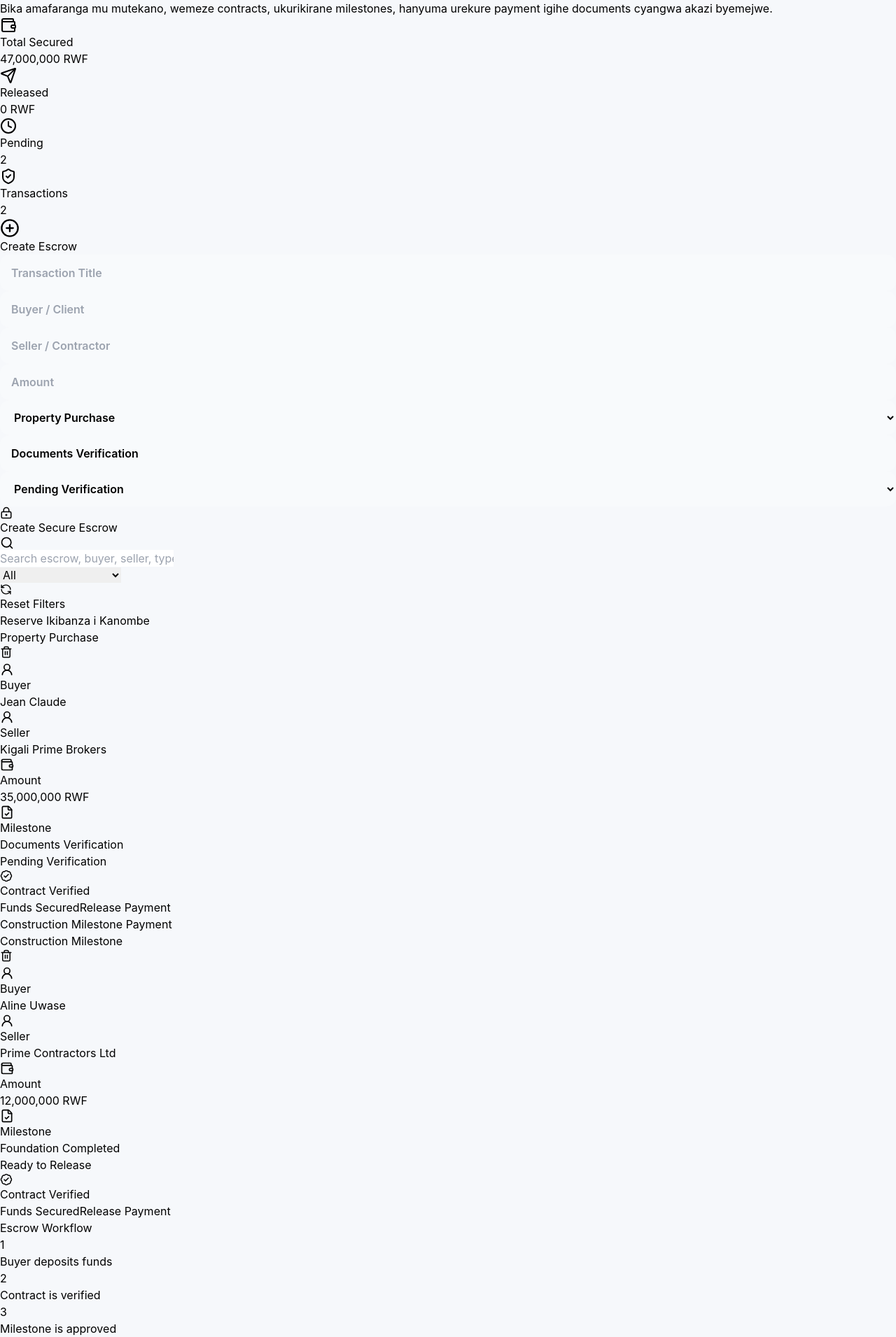
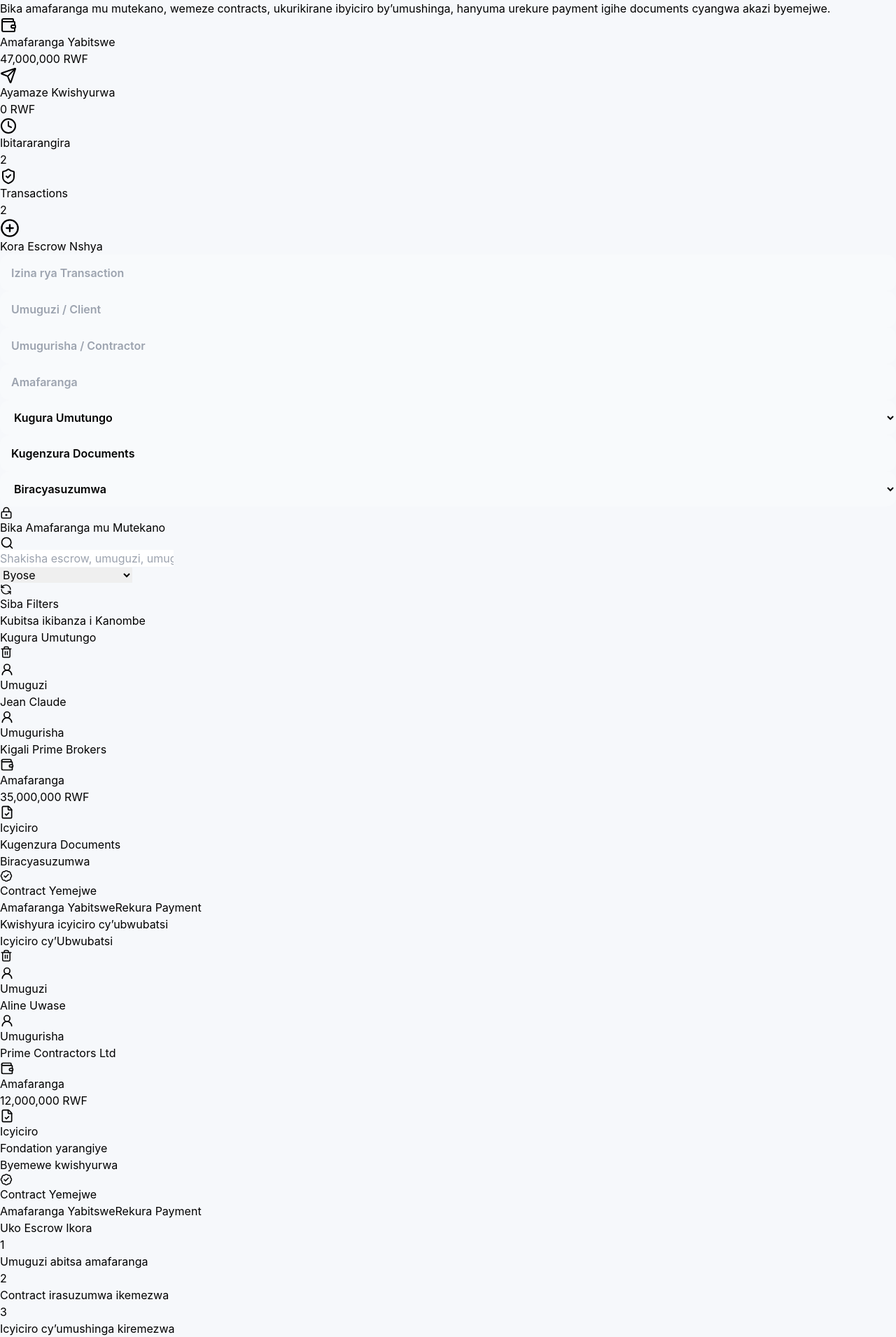
Before and after one commit to matitizo/buildwise, a React app in the folder frontend/: page /escrow in a window 1280 px wide. Shown: the part 470-2381 px from the top of the page at 70% size. Built offline with nearby package versions, Linux system fonts and the light colour scheme; the HTML template or start-up script is replaced by a standard one.

Commit message:
Translate escrow page to Kinyarwanda

```diff
--- a/frontend/src/pages/Escrow.jsx
+++ b/frontend/src/pages/Escrow.jsx
@@ -5,7 +5,6 @@ import {
   Wallet,
   UserRound,
   FileCheck,
-  CheckCircle,
   Clock,
   LockKeyhole,
   Send,
@@ -18,25 +17,25 @@ import {
 const defaultEscrows = [
   {
     id: "1",
-    title: "Reserve Ikibanza i Kanombe",
+    title: "Kubitsa ikibanza i Kanombe",
     buyer: "Jean Claude",
     seller: "Kigali Prime Brokers",
     amount: 35000000,
-    type: "Property Purchase",
-    milestone: "Documents Verification",
-    status: "Pending Verification",
+    type: "Kugura Umutungo",
+    milestone: "Kugenzura Documents",
+    status: "Biracyasuzumwa",
     contractVerified: true,
     createdAt: "2026-05-18",
   },
   {
     id: "2",
-    title: "Construction Milestone Payment",
+    title: "Kwishyura icyiciro cy’ubwubatsi",
     buyer: "Aline Uwase",
     seller: "Prime Contractors Ltd",
     amount: 12000000,
-    type: "Construction Milestone",
-    milestone: "Foundation Completed",
-    status: "Ready to Release",
+    type: "Icyiciro cy’Ubwubatsi",
+    milestone: "Fondation yarangiye",
+    status: "Byemewe kwishyurwa",
     contractVerified: true,
     createdAt: "2026-05-20",
   },
@@ -47,25 +46,25 @@ const emptyForm = {
   buyer: "",
   seller: "",
   amount: "",
-  type: "Property Purchase",
-  milestone: "Documents Verification",
-  status: "Pending Verification",
+  type: "Kugura Umutungo",
+  milestone: "Kugenzura Documents",
+  status: "Biracyasuzumwa",
   contractVerified: true,
 };
 
 const statuses = [
-  "Pending Verification",
-  "Funds Secured",
-  "Ready to Release",
-  "Released",
-  "Disputed",
+  "Biracyasuzumwa",
+  "Amafaranga yabitswe",
+  "Byemewe kwishyurwa",
+  "Yishyuwe",
+  "Hari ikibazo",
 ];
 
 const types = [
-  "Property Purchase",
-  "Property Rent",
-  "Construction Milestone",
-  "Materials Payment",
+  "Kugura Umutungo",
+  "Gukodesha Umutungo",
+  "Icyiciro cy’Ubwubatsi",
+  "Kwishyura Ibikoresho",
 ];
 
 export default function Escrow() {
@@ -76,7 +75,7 @@ export default function Escrow() {
 
   const [form, setForm] = useState(emptyForm);
   const [search, setSearch] = useState("");
-  const [statusFilter, setStatusFilter] = useState("All");
+  const [statusFilter, setStatusFilter] = useState("Byose");
 
   useEffect(() => {
     localStorage.setItem("buildwise_escrows", JSON.stringify(escrows));
@@ -91,7 +90,7 @@ export default function Escrow() {
         item.type.toLowerCase().includes(search.toLowerCase());
 
       const matchStatus =
-        statusFilter === "All" || item.status === statusFilter;
+        statusFilter === "Byose" || item.status === statusFilter;
 
       return matchSearch && matchStatus;
     });
@@ -103,12 +102,10 @@ export default function Escrow() {
   );
 
   const releasedTotal = escrows
-    .filter((item) => item.status === "Released")
+    .filter((item) => item.status === "Yishyuwe")
     .reduce((sum, item) => sum + Number(item.amount || 0), 0);
 
-  const pendingCount = escrows.filter(
-    (item) => item.status !== "Released"
-  ).length;
+  const pendingCount = escrows.filter((item) => item.status !== "Yishyuwe").length;
 
   function money(value) {
     return `${Number(value || 0).toLocaleString()} RWF`;
@@ -135,7 +132,7 @@ export default function Escrow() {
   function releasePayment(id) {
     setEscrows(
       escrows.map((item) =>
-        item.id === id ? { ...item, status: "Released" } : item
+        item.id === id ? { ...item, status: "Yishyuwe" } : item
       )
     );
   }
@@ -143,21 +140,21 @@ export default function Escrow() {
   function markFundsSecured(id) {
     setEscrows(
       escrows.map((item) =>
-        item.id === id ? { ...item, status: "Funds Secured" } : item
+        item.id === id ? { ...item, status: "Amafaranga yabitswe" } : item
       )
     );
   }
 
   function resetFilters() {
     setSearch("");
-    setStatusFilter("All");
+    setStatusFilter("Byose");
   }
 
   function statusClass(status) {
-    if (status === "Released") return "bg-emerald-600 text-white";
-    if (status === "Ready to Release") return "bg-pink-600 text-white";
-    if (status === "Funds Secured") return "bg-blue-600 text-white";
-    if (status === "Disputed") return "bg-red-500 text-white";
+    if (status === "Yishyuwe") return "bg-emerald-600 text-white";
+    if (status === "Byemewe kwishyurwa") return "bg-pink-600 text-white";
+    if (status === "Amafaranga yabitswe") return "bg-blue-600 text-white";
+    if (status === "Hari ikibazo") return "bg-red-500 text-white";
     return "bg-yellow-400 text-[#050816]";
   }
 
@@ -167,19 +164,20 @@ export default function Escrow() {
         <p className="text-pink-500 font-black mb-3">BUILDWISE ESCROW</p>
 
         <h1 className="text-4xl md:text-5xl font-black mb-4">
-          Secure payments for property and construction.
+          Kwishyura mu mutekano ku mitungo no ku mishinga y’ubwubatsi.
         </h1>
 
         <p className="text-slate-300 max-w-3xl leading-8">
-          Bika amafaranga mu mutekano, wemeze contracts, ukurikirane milestones,
-          hanyuma urekure payment igihe documents cyangwa akazi byemejwe.
+          Bika amafaranga mu mutekano, wemeze contracts, ukurikirane ibyiciro
+          by’umushinga, hanyuma urekure payment igihe documents cyangwa akazi
+          byemejwe.
         </p>
       </section>
 
       <section className="grid md:grid-cols-4 gap-5 mb-8">
-        <StatCard icon={Wallet} label="Total Secured" value={money(totalSecured)} />
-        <StatCard icon={Send} label="Released" value={money(releasedTotal)} />
-        <StatCard icon={Clock} label="Pending" value={pendingCount} />
+        <StatCard icon={Wallet} label="Amafaranga Yabitswe" value={money(totalSecured)} />
+        <StatCard icon={Send} label="Ayamaze Kwishyurwa" value={money(releasedTotal)} />
+        <StatCard icon={Clock} label="Ibitararangira" value={pendingCount} />
         <StatCard icon={ShieldCheck} label="Transactions" value={escrows.length} />
       </section>
 
@@ -187,13 +185,13 @@ export default function Escrow() {
         <section className="bg-white border border-slate-200 rounded-[28px] p-6 shadow-sm">
           <div className="flex items-center gap-3 mb-6">
             <PlusCircle className="text-pink-600" size={28} />
-            <h2 className="text-3xl font-black">Create Escrow</h2>
+            <h2 className="text-3xl font-black">Kora Escrow Nshya</h2>
           </div>
 
           <form onSubmit={createEscrow} className="space-y-4">
             <input
               required
-              placeholder="Transaction Title"
+              placeholder="Izina rya Transaction"
               value={form.title}
               onChange={(e) => setForm({ ...form, title: e.target.value })}
               className="input"
@@ -201,7 +199,7 @@ export default function Escrow() {
 
             <input
               required
-              placeholder="Buyer / Client"
+              placeholder="Umuguzi / Client"
               value={form.buyer}
               onChange={(e) => setForm({ ...form, buyer: e.target.value })}
               className="input"
@@ -209,7 +207,7 @@ export default function Escrow() {
 
             <input
               required
-              placeholder="Seller / Contractor"
+              placeholder="Umugurisha / Contractor"
               value={form.seller}
               onChange={(e) => setForm({ ...form, seller: e.target.value })}
               className="input"
@@ -218,7 +216,7 @@ export default function Escrow() {
             <input
               required
               type="number"
-              placeholder="Amount"
+              placeholder="Amafaranga"
               value={form.amount}
               onChange={(e) => setForm({ ...form, amount: e.target.value })}
               className="input"
@@ -236,7 +234,7 @@ export default function Escrow() {
 
             <input
               required
-              placeholder="Milestone / Reason"
+              placeholder="Icyiciro / Impamvu yo kwishyura"
               value={form.milestone}
               onChange={(e) => setForm({ ...form, milestone: e.target.value })}
               className="input"
@@ -254,7 +252,7 @@ export default function Escrow() {
 
             <button className="w-full bg-pink-600 hover:bg-pink-700 text-white py-3 rounded-xl font-black flex items-center justify-center gap-2">
               <LockKeyhole size={18} />
-              Create Secure Escrow
+              Bika Amafaranga mu Mutekano
             </button>
           </form>
         </section>
@@ -267,7 +265,7 @@ export default function Escrow() {
                 <input
                   value={search}
                   onChange={(e) => setSearch(e.target.value)}
-                  placeholder="Search escrow, buyer, seller, type..."
+                  placeholder="Shakisha escrow, umuguzi, umugurisha..."
                   className="bg-transparent outline-none w-full font-semibold"
                 />
               </div>
@@ -277,7 +275,7 @@ export default function Escrow() {
                 onChange={(e) => setStatusFilter(e.target.value)}
                 className="bg-slate-50 rounded-xl px-4 py-3 outline-none font-semibold"
               >
-                <option>All</option>
+                <option>Byose</option>
                 {statuses.map((status) => (
                   <option key={status}>{status}</option>
                 ))}
@@ -289,7 +287,7 @@ export default function Escrow() {
               className="mt-4 border border-slate-300 px-4 py-2 rounded-xl font-black inline-flex items-center gap-2 hover:bg-slate-50"
             >
               <RefreshCcw size={17} />
-              Reset Filters
+              Siba Filters
             </button>
           </div>
 
@@ -313,9 +311,7 @@ export default function Escrow() {
                   <div className="flex items-start justify-between gap-4 mb-5">
                     <div>
                       <h3 className="text-2xl font-black mb-2">{item.title}</h3>
-                      <p className="text-slate-500 font-semibold">
-                        {item.type}
-                      </p>
+                      <p className="text-slate-500 font-semibold">{item.type}</p>
                     </div>
 
                     <button
@@ -327,10 +323,10 @@ export default function Escrow() {
                   </div>
 
                   <div className="grid grid-cols-2 gap-3 mb-5">
-                    <InfoCard icon={UserRound} label="Buyer" value={item.buyer} />
-                    <InfoCard icon={UserRound} label="Seller" value={item.seller} />
-                    <InfoCard icon={Wallet} label="Amount" value={money(item.amount)} />
-                    <InfoCard icon={FileCheck} label="Milestone" value={item.milestone} />
+                    <InfoCard icon={UserRound} label="Umuguzi" value={item.buyer} />
+                    <InfoCard icon={UserRound} label="Umugurisha" value={item.seller} />
+                    <InfoCard icon={Wallet} label="Amafaranga" value={money(item.amount)} />
+                    <InfoCard icon={FileCheck} label="Icyiciro" value={item.milestone} />
                   </div>
 
                   <div className="bg-slate-50 rounded-2xl p-4 mb-5">
@@ -345,18 +341,18 @@ export default function Escrow() {
 
                       <div className="flex items-center gap-2 text-emerald-600 font-black">
                         <BadgeCheck size={18} />
-                        Contract Verified
+                        Contract Yemejwe
                       </div>
                     </div>
 
                     <div className="mt-4 h-3 bg-slate-200 rounded-full overflow-hidden">
                       <div
                         className={`h-full rounded-full ${
-                          item.status === "Released"
+                          item.status === "Yishyuwe"
                             ? "bg-emerald-600 w-full"
-                            : item.status === "Ready to Release"
+                            : item.status === "Byemewe kwishyurwa"
                             ? "bg-pink-600 w-3/4"
-                            : item.status === "Funds Secured"
+                            : item.status === "Amafaranga yabitswe"
                             ? "bg-blue-600 w-1/2"
                             : "bg-yellow-400 w-1/4"
                         }`}
@@ -369,14 +365,14 @@ export default function Escrow() {
                       onClick={() => markFundsSecured(item.id)}
                       className="bg-[#050816] hover:bg-black text-white py-3 rounded-xl font-black"
                     >
-                      Funds Secured
+                      Amafaranga Yabitswe
                     </button>
 
                     <button
                       onClick={() => releasePayment(item.id)}
                       className="bg-emerald-600 hover:bg-emerald-700 text-white py-3 rounded-xl font-black"
                     >
-                      Release Payment
+                      Rekura Payment
                     </button>
                   </div>
                 </div>
@@ -387,13 +383,13 @@ export default function Escrow() {
       </div>
 
       <section className="mt-8 bg-[#050816] text-white rounded-[30px] p-8">
-        <h2 className="text-3xl font-black mb-5">Escrow Workflow</h2>
+        <h2 className="text-3xl font-black mb-5">Uko Escrow Ikora</h2>
 
         <div className="grid md:grid-cols-4 gap-5">
-          <Workflow number="1" title="Buyer deposits funds" />
-          <Workflow number="2" title="Contract is verified" />
-          <Workflow number="3" title="Milestone is approved" />
-          <Workflow number="4" title="Payment is released" />
+          <Workflow number="1" title="Umuguzi abitsa amafaranga" />
+          <Workflow number="2" title="Contract irasuzumwa ikemezwa" />
+          <Workflow number="3" title="Icyiciro cy’umushinga kiremezwa" />
+          <Workflow number="4" title="Amafaranga arekurwa" />
         </div>
       </section>
 
```
